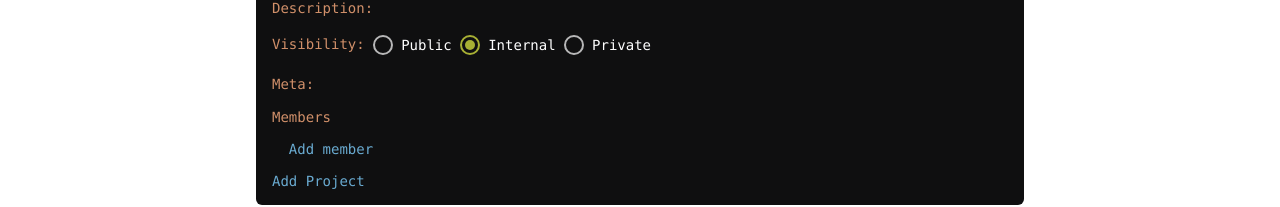
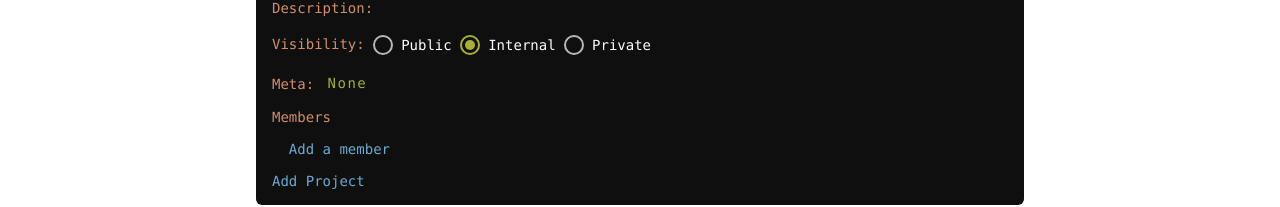
Before and after one commit to kartikeybhardwaj/circuit-fui, an Angular app: page /add/project in a window 1280 px wide. Shown: the part 154-361 px from the top of the page. Built offline with nearby package versions, Linux system fonts and the light colour scheme.

Commit message:
add project fixes

```diff
--- a/src/app/add-project/add-project.component.html
+++ b/src/app/add-project/add-project.component.html
@@ -23,7 +23,7 @@
         <pre class="terminalPaddingLeftEM-1 zeroPaddingBottom"><a class="cursorPointer" (click)="deleteMember(indexMember)">Remove</a></pre>
       </div>
     </ng-container>
-    <pre class="terminalPaddingTop"><a class="cursorPointer" (click)="addMember()">  Add member</a></pre>
+    <pre class="terminalPaddingTop"><a class="cursorPointer" (click)="addMember()">  {{project.members.length === 0 ? 'Add a member' : 'Add another member'}}</a></pre>
     <pre><a class="cursorPointer" [ngClass]="isAdding ? 'disabled' : ''" (click)="addProject()">Add Project</a> <span class="inlineBlock" *ngIf="isAdding"><mat-progress-spinner class="inlineBlock" color="primary" mode="indeterminate" [diameter]="14"></mat-progress-spinner></span></pre>
     <pre *ngIf="errorMessage.length"><span class="terminalBotError">circuit:</span> {{errorMessage}}</pre>
     <pre *ngIf="message.length"><span class="terminalBot">circuit:</span> {{message}}</pre>
--- a/src/app/add-project/add-project.component.ts
+++ b/src/app/add-project/add-project.component.ts
@@ -21,7 +21,6 @@ export class AddProjectComponent implements OnInit {
   projectMetas: any = [];
   selectedMeta: any = {};
 
-  memberNameToAdd = '';
   allRoles: any = [];
   selectedRole: any = {};
 
@@ -57,15 +56,11 @@ export class AddProjectComponent implements OnInit {
       }
     };
     this.getProjectMetas().then(
-      (response) => {
-        this.projectMetas = response;
-      },
+      (response) => {},
       (error) => {}
     );
     this.getRoles().then(
-      (response) => {
-        this.allRoles = response;
-      },
+      (response) => {},
       (error) => {}
     );
   }
@@ -77,6 +72,11 @@ export class AddProjectComponent implements OnInit {
   getProjectMetas(): any {
     return new Promise((resolve, reject) => {
       const projectMetas = [{
+        _id: '1234567890',
+        title: 'None',
+        description: 'nothing in here',
+        fields: []
+      }, {
         _id: '1234567890',
         title: 'meta 1',
         description: 'nothing in here',
@@ -111,7 +111,9 @@ export class AddProjectComponent implements OnInit {
           value: 'default value'
         }]
       }];
-      resolve(projectMetas);
+      this.projectMetas = projectMetas;
+      this.selectedMeta = this.projectMetas[0];
+      resolve(true);
     });
   }
 
@@ -158,7 +160,8 @@ export class AddProjectComponent implements OnInit {
         canModifyMilestones: false,
         canModifyPulses: false
       }];
-      resolve(roles);
+      this.allRoles = roles;
+      resolve(true);
     });
   }
 
```
